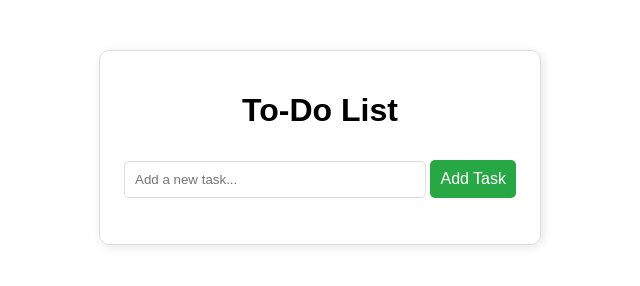
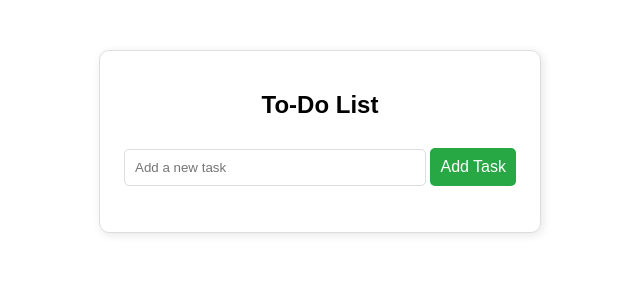
Before and after one commit to shanthr/todo-list-app, a plain HTML site: page index.html in a window 1280 px wide. Shown: the whole page, without its empty margins (320-960 px from the left). Drawn offline with Linux system fonts and the light colour scheme.

Commit message:
Update index.html

```diff
--- a/index.html
+++ b/index.html
@@ -3,13 +3,13 @@
 <head>
     <meta charset="UTF-8">
     <meta name="viewport" content="width=device-width, initial-scale=1.0">
-    <title>To-Do List App</title>
+    <title>To-Do List</title>
     <link rel="stylesheet" href="style.css">
 </head>
 <body>
     <div class="container">
-        <h1>To-Do List</h1>
-        <input type="text" id="taskInput" placeholder="Add a new task...">
+        <h2>To-Do List</h2>
+        <input type="text" id="taskInput" placeholder="Add a new task">
         <button onclick="addTask()">Add Task</button>
         <ul id="taskList"></ul>
     </div>
```
